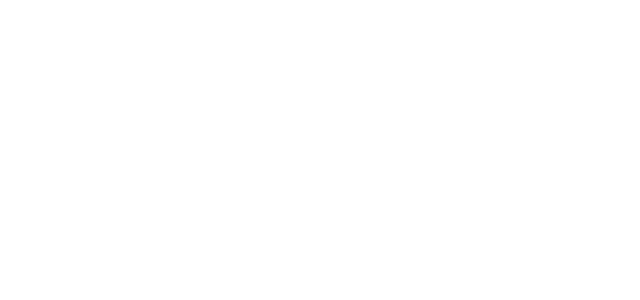
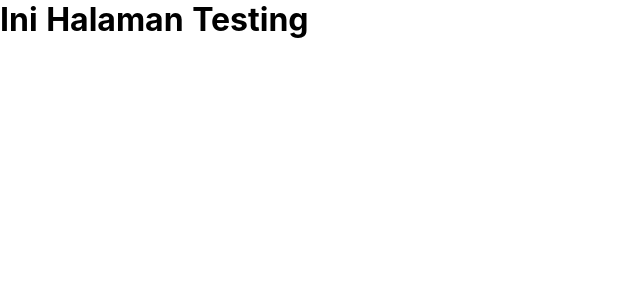
Before and after one commit to linxcodev/belajar-nuxtjs, a Nuxt app: page /testing in a window 1280 px wide. Before the commit this address had no page. Shown: the top 300 px of the page, without its empty margins (0-640 px from the left). Built offline with nearby package versions, Linux system fonts and the light colour scheme.

Commit message:
buat testing file

```diff
--- /dev/null
+++ b/pages/testing.vue
@@ -0,0 +1,12 @@
+<template>
+  <div>
+    <h1>Ini Halaman Testing</h1>
+  </div>
+</template>
+
+<script>
+
+export default {
+
+}
+</script>
```
